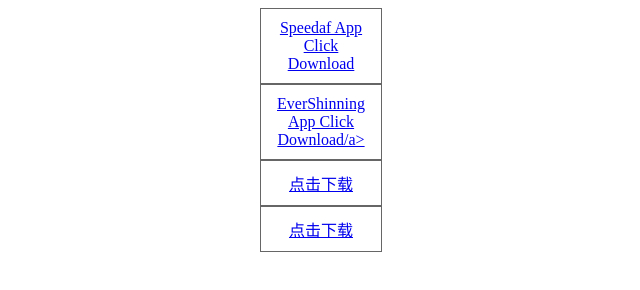
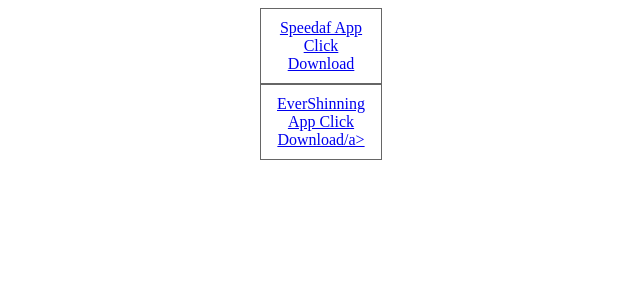
Before and after one commit to speedaf/speedaf, a plain HTML site: page index.html in a window 1280 px wide. Shown: the whole page, without its empty margins (319-959 px from the left). Drawn offline with Linux system fonts and the light colour scheme.

Commit message:
Update index.html
everShinning update

```diff
--- a/index.html
+++ b/index.html
@@ -38,10 +38,6 @@
 
  <div><a href="itms-services:///?action=download-manifest&url=https://gitlab.com/speedaf/iosappinternaltestdistribution_evershinning/-/raw/main/manifest.plist">EverShinning App Click Download/a></div>
 
- <div>点击下载</div>
-
- <div>点击下载</div>
-
 </body>
 
 </html>
```
